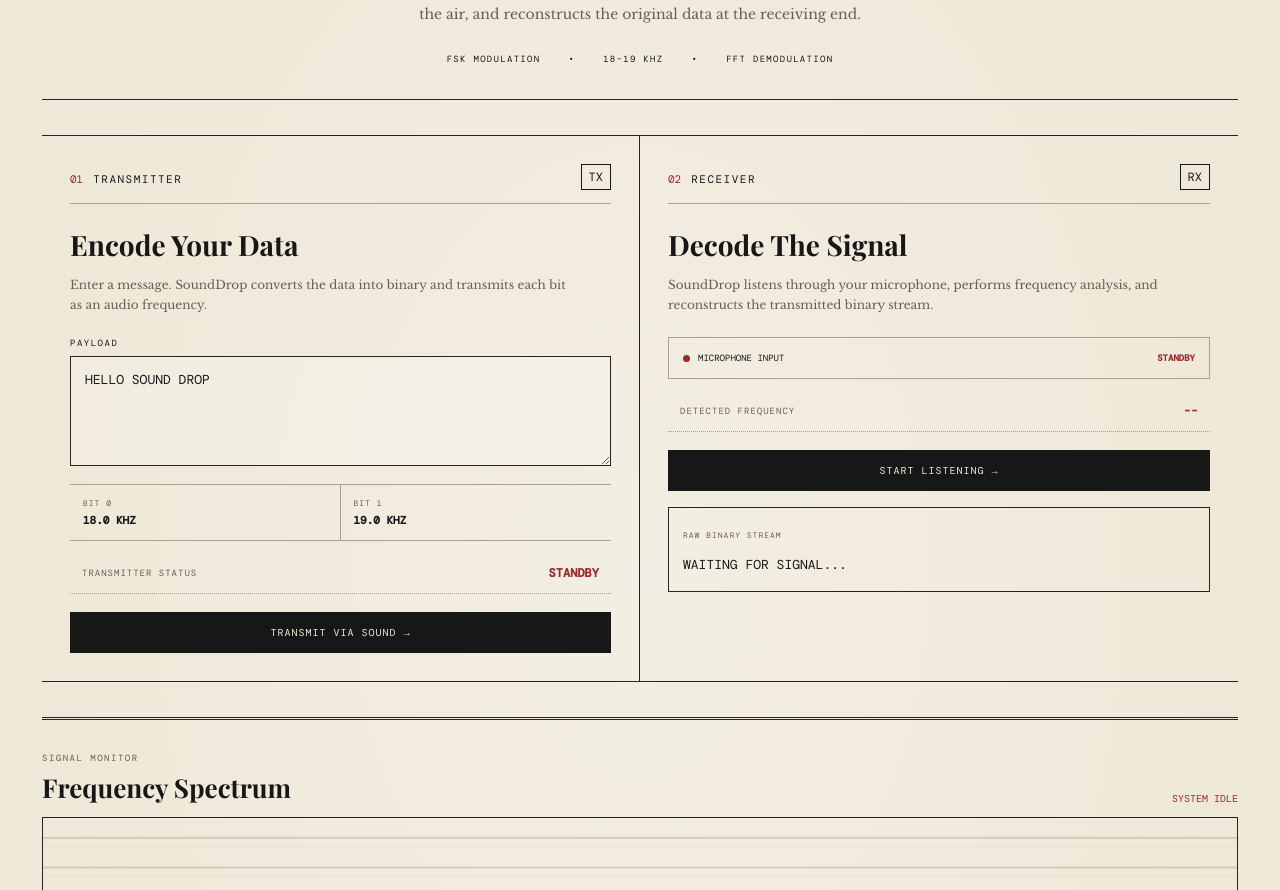
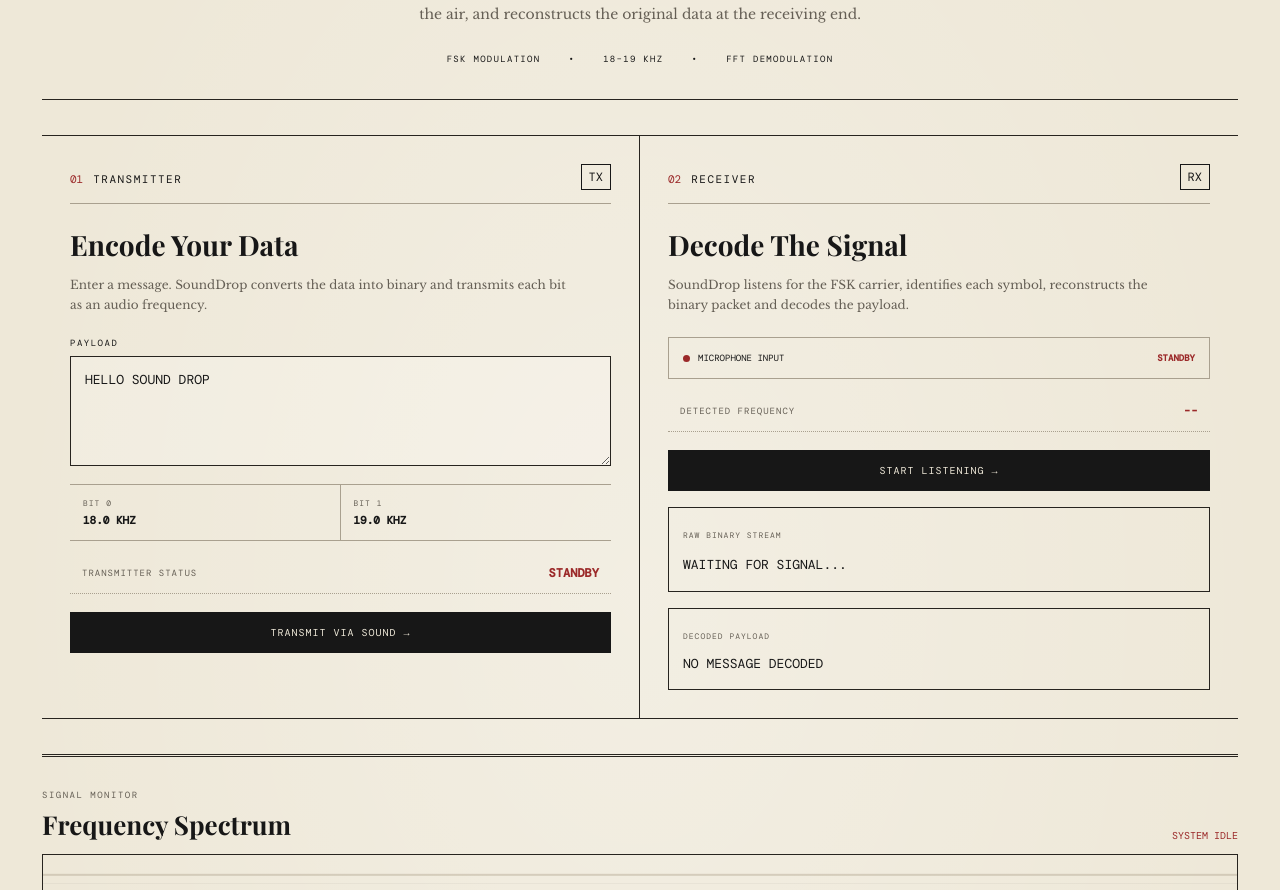
Before and after one commit to Siddhi0610/sound-drop, a React (Vite) app: page / in a window 1280 px wide. Shown: the part 381-1271 px from the top of the page. Built offline with nearby package versions, Linux system fonts and the light colour scheme.

Commit message:
Reciever updated

```diff
--- a/src/components/ReceiverPanel.jsx
+++ b/src/components/ReceiverPanel.jsx
@@ -14,6 +14,9 @@ function ReceiverPanel() {
   const [bits, setBits] =
     useState("");
 
+  const [decoded, setDecoded] =
+    useState("");
+
   useEffect(() => {
 
     return () => {
@@ -25,34 +28,36 @@ function ReceiverPanel() {
   const startListening = async () => {
 
     setBits("");
+    setDecoded("");
     setFrequency(null);
 
     const receiver =
       new FSKReceiver({
 
-        onBit: (bit) => {
+        onBit: (bit, stream) => {
 
-          setBits(previous =>
-            previous + bit
-          );
-
+          setBits(stream);
         },
 
         onFrequency: (freq) => {
 
           setFrequency(freq);
-
         },
 
         onStatus: (newStatus) => {
 
           setStatus(newStatus);
+        },
 
+        onDecoded: (message) => {
+
+          setDecoded(message);
         },
 
       });
 
-    receiverRef.current = receiver;
+    receiverRef.current =
+      receiver;
 
     await receiver.start();
   };
@@ -64,6 +69,8 @@ function ReceiverPanel() {
     receiverRef.current = null;
 
     setFrequency(null);
+
+    setStatus("STANDBY");
   };
 
   return (
@@ -72,6 +79,7 @@ function ReceiverPanel() {
       <div className="panel-heading">
 
         <div>
+
           <span className="section-number">
             02
           </span>
@@ -79,6 +87,7 @@ function ReceiverPanel() {
           <span className="section-label">
             RECEIVER
           </span>
+
         </div>
 
         <span className="panel-code">
@@ -92,19 +101,16 @@ function ReceiverPanel() {
       </h2>
 
       <p className="panel-description">
-        SoundDrop listens through your microphone,
-        performs frequency analysis, and reconstructs
-        the transmitted binary stream.
+        SoundDrop listens for the FSK carrier,
+        identifies each symbol, reconstructs
+        the binary packet and decodes the payload.
       </p>
 
       <div className="receiver-status">
 
         <div>
-
           <span className="status-dot"></span>
-
           MICROPHONE INPUT
-
         </div>
 
         <strong>
@@ -121,28 +127,34 @@ function ReceiverPanel() {
 
         <strong>
           {frequency
-            ? `${(frequency / 1000).toFixed(1)} kHz`
+            ? `${(
+                frequency / 1000
+              ).toFixed(1)} kHz`
             : "--"}
         </strong>
 
       </div>
 
-      {status === "LISTENING" ? (
+      {status === "STANDBY" ? (
 
         <button
-          className="newspaper-button stop-button"
-          onClick={stopListening}
+          className="newspaper-button"
+          onClick={
+            startListening
+          }
         >
-          STOP LISTENING ■
+          START LISTENING →
         </button>
 
       ) : (
 
         <button
-          className="newspaper-button"
-          onClick={startListening}
+          className="newspaper-button stop-button"
+          onClick={
+            stopListening
+          }
         >
-          START LISTENING →
+          STOP LISTENING ■
         </button>
 
       )}
@@ -154,8 +166,22 @@ function ReceiverPanel() {
         </span>
 
         <div className="binary-output">
+          {bits ||
+            "WAITING FOR SIGNAL..."}
+        </div>
 
-          {bits || "WAITING FOR SIGNAL..."}
+      </div>
+
+      <div className="decoded-box">
+
+        <span>
+          DECODED PAYLOAD
+        </span>
+
+        <div className="decoded-message">
+
+          {decoded ||
+            "NO MESSAGE DECODED"}
 
         </div>
 
```
